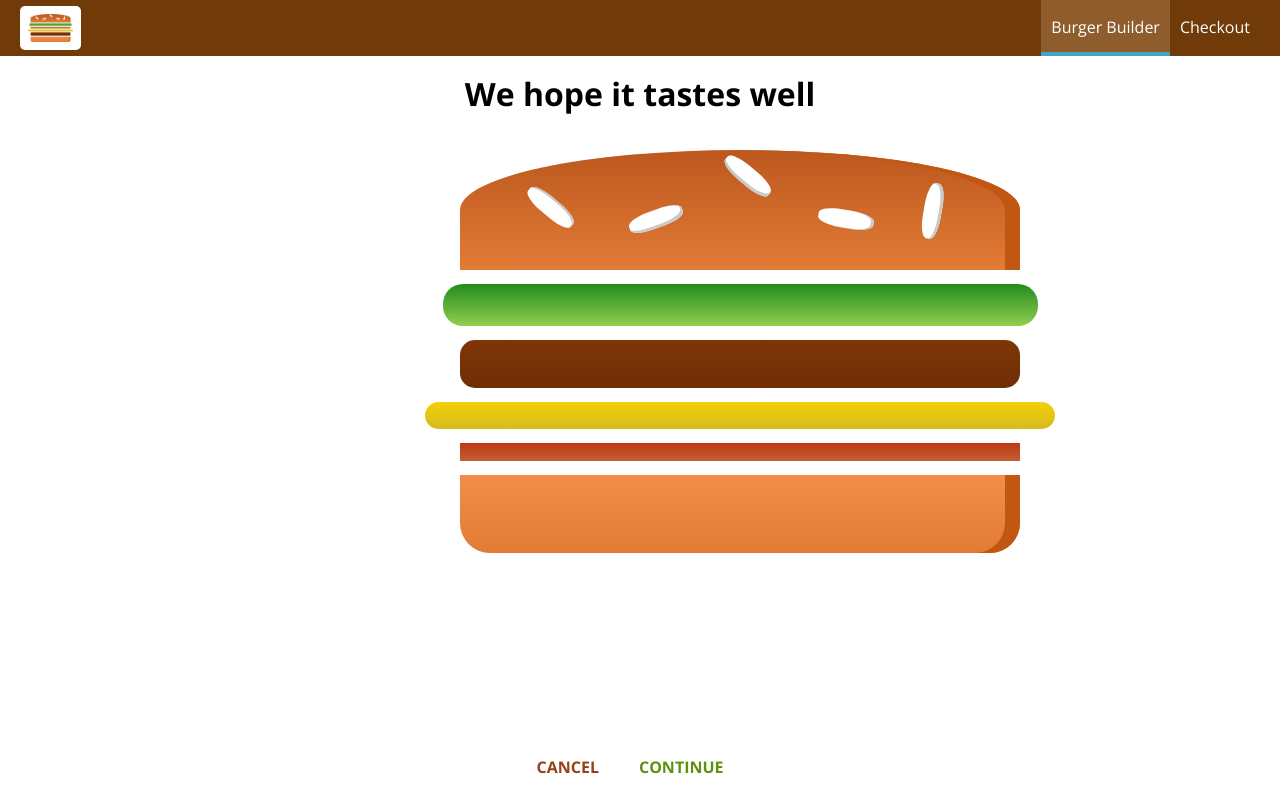
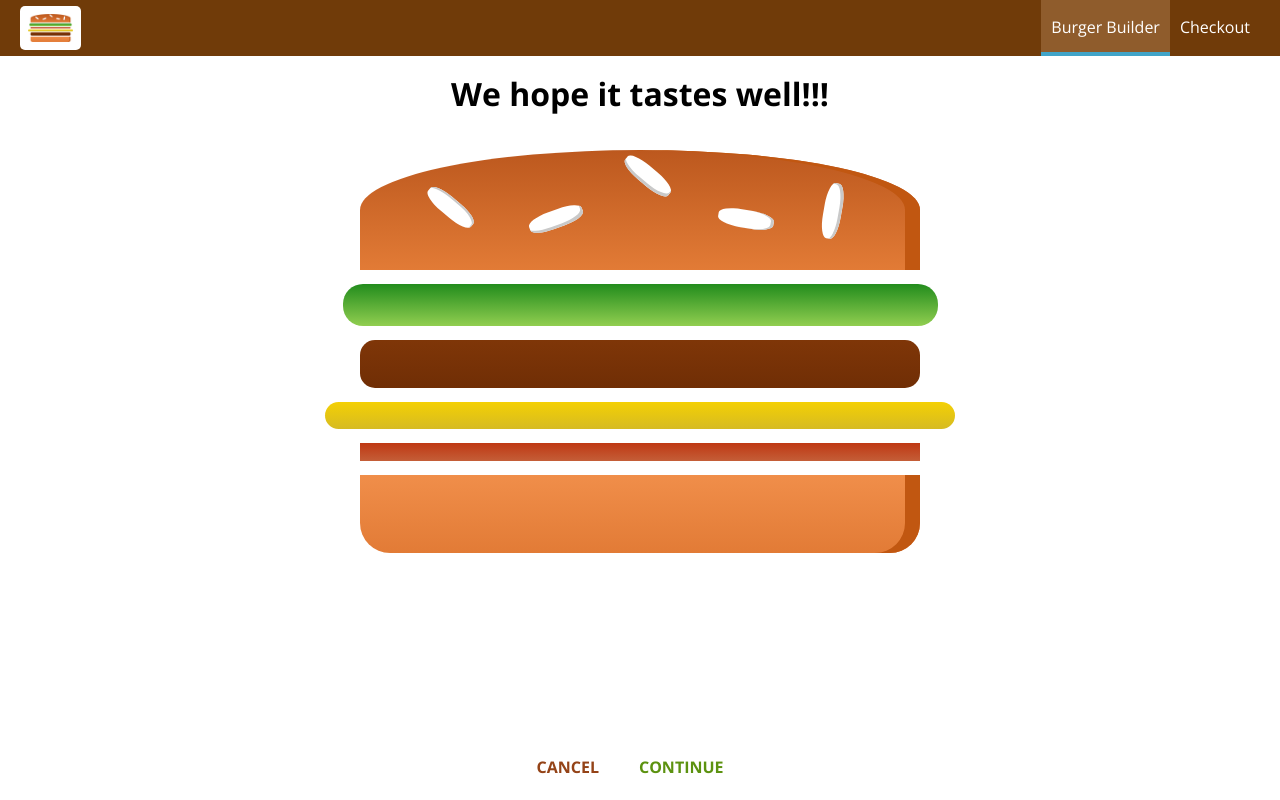
Before and after one commit to demola07/burger_builder_app, a React (Create React App) app: page /checkout in a window 1280 px wide. Built offline with nearby package versions, Linux system fonts and the light colour scheme.

Commit message:
navigate back and to next page in checkout page

```diff
--- a/src/components/Order/CheckoutSummary/CheckoutSummary.js
+++ b/src/components/Order/CheckoutSummary/CheckoutSummary.js
@@ -7,14 +7,14 @@ import classes from './CheckoutSummary.module.css';
 const checkoutSummary = (props) => {
   return (
     <div className={classes.CheckoutSummary}>
-      <h1>We hope it tastes well</h1>
-      <div style={{ width: '100%', margin: 'auto' }}>
+      <h1>We hope it tastes well!!!</h1>
+      <div style={{ width: '100%', margin: 'auto -100px' }}>
         <Burger ingredients={props.ingredients} />
       </div>
-      <Button btnType='Danger' clicked>
+      <Button btnType='Danger' clicked={props.checkoutCancelled}>
         CANCEL
       </Button>
-      <Button btnType='Success' clicked>
+      <Button btnType='Success' clicked={props.checkoutContinued}>
         CONTINUE
       </Button>
     </div>
--- a/src/containers/Checkout/Checkout.js
+++ b/src/containers/Checkout/Checkout.js
@@ -10,10 +10,22 @@ class Checkout extends Component {
       bacon: 1,
     },
   };
+  checkoutCancelledHandler = () => {
+    this.props.history.goBack();
+  };
+
+  checkoutContinuedHandler = () => {
+    this.props.history.replace('/checkout/contact-data');
+  };
+
   render() {
     return (
       <div>
-        <CheckoutSummary ingredients={this.state.ingredients} />
+        <CheckoutSummary
+          ingredients={this.state.ingredients}
+          checkoutCancelled={this.checkoutCancelledHandler}
+          checkoutContinued={this.checkoutContinuedHandler}
+        />
       </div>
     );
   }
```
